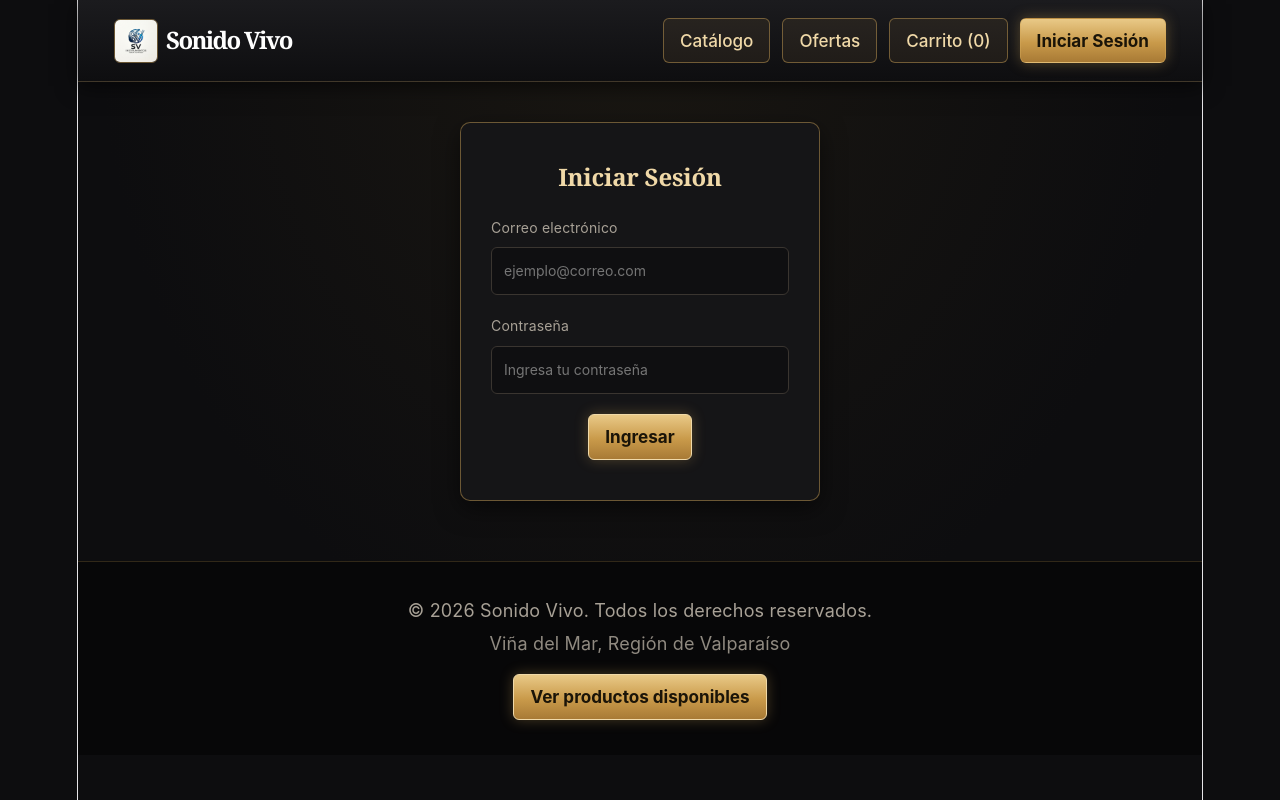
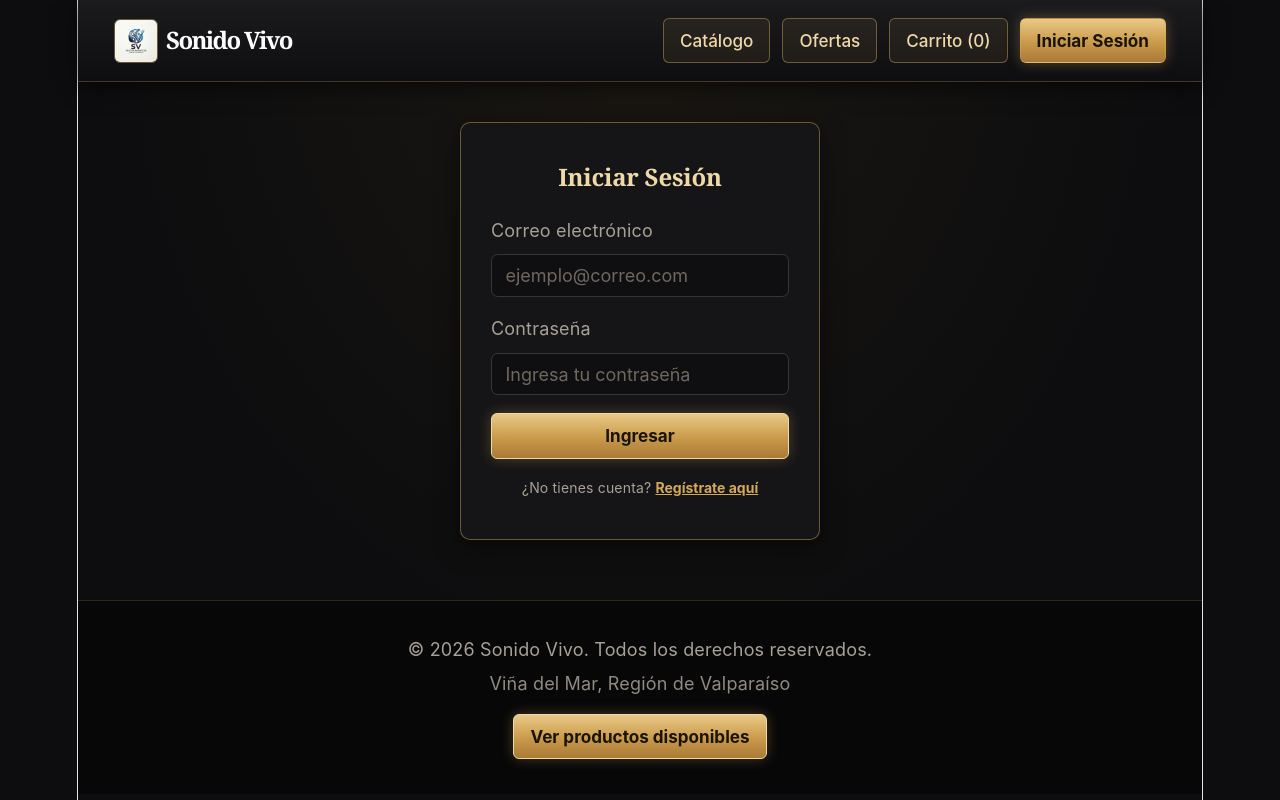
Before and after one commit to SAFD666/SonidoVivo, a React (Vite) app: page /login in a window 1280 px wide. Built offline with nearby package versions, Linux system fonts and the light colour scheme.

Commit message:
modificacion de login, ahora funcional. sin "mispedidos"

```diff
--- a/src/App.css
+++ b/src/App.css
@@ -929,6 +929,31 @@ footer.footer-sonido-vivo a {
   }
 }
 
+/* Página Login */
+.aviso-login {
+  color: var(--oro-claro);
+  font-size: 14px;
+  text-align: center;
+  margin-bottom: 15px;
+}
+
+.cambiar-modo-login {
+  text-align: center;
+  font-size: 14px;
+  color: var(--texto-suave);
+  margin-top: 18px;
+}
+
+.enlace-texto {
+  background: none;
+  border: none;
+  padding: 0;
+  color: var(--oro);
+  font-weight: bold;
+  text-decoration: underline;
+  cursor: pointer;
+}
+
 @media (max-width: 600px) {
   .header-sonido-vivo {
     flex-direction: column;
--- a/src/pages/Login.jsx
+++ b/src/pages/Login.jsx
@@ -1,40 +1,101 @@
-import React from 'react';
+import { useState } from 'react';
+import { useNavigate, useLocation } from 'react-router-dom';
 import PlantillaPublica from "../components/templates/PlantillaPublica";
+import CampoFormulario from "../components/molecules/CampoFormulario";
+import Boton from "../components/atoms/Boton";
+import { useTienda } from '../context/TiendaContext';
+
+const FORMULARIO_VACIO = { nombre: "", correo: "", password: "", confirmar: "" };
 
 function Login() {
+  const navigate = useNavigate();
+  const location = useLocation();
+  const { iniciarSesion, registrarUsuario } = useTienda();
+
+  const [modoRegistro, setModoRegistro] = useState(false);
+  const [datos, setDatos] = useState(FORMULARIO_VACIO);
+  const [errores, setErrores] = useState({});
+  const [mensajeError, setMensajeError] = useState("");
+
+  const destino = location.state?.desde || "/";
+
+  const cambiar = (e) => {
+    setDatos({ ...datos, [e.target.name]: e.target.value });
+  };
+
+  const cambiarModo = () => {
+    setModoRegistro(!modoRegistro);
+    setDatos(FORMULARIO_VACIO);
+    setErrores({});
+    setMensajeError("");
+  };
+
+  const validar = () => {
+    const nuevosErrores = {};
+    if (modoRegistro && datos.nombre.trim().length < 3) nuevosErrores.nombre = "Ingresa tu nombre completo.";
+    if (!/^\S+@\S+\.\S+$/.test(datos.correo)) nuevosErrores.correo = "Ingresa un correo válido.";
+    if (datos.password.length < 6) nuevosErrores.password = "La contraseña debe tener al menos 6 caracteres.";
+    if (modoRegistro && datos.password !== datos.confirmar) nuevosErrores.confirmar = "Las contraseñas no coinciden.";
+    setErrores(nuevosErrores);
+    return Object.keys(nuevosErrores).length === 0;
+  };
+
+  const enviar = (e) => {
+    e.preventDefault();
+    setMensajeError("");
+    if (!validar()) return;
+
+    const resultado = modoRegistro
+      ? registrarUsuario(datos.nombre.trim(), datos.correo.trim(), datos.password)
+      : iniciarSesion(datos.correo.trim(), datos.password);
+
+    if (resultado.exito) {
+      navigate(destino, { replace: true });
+    } else {
+      setMensajeError(resultado.mensaje);
+    }
+  };
+
   return (
     <PlantillaPublica>
+      <div className="Titulo">
+        <h2>{modoRegistro ? "Crear Cuenta" : "Iniciar Sesión"}</h2>
 
-    <div className="Titulo">
-      <h2>Iniciar Sesión</h2>
+        {location.state?.desde && (
+          <p className="aviso-login">Debes iniciar sesión para continuar.</p>
+        )}
 
-      <form>
-        <div className="Grupo-input">
-          <label>Correo electrónico</label>
+        {mensajeError && (
+          <div className="alert alert-danger py-2">{mensajeError}</div>
+        )}
 
-          <input
-            type="email"
-            id="Correo"
-            placeholder="ejemplo@correo.com"
+        <form onSubmit={enviar} noValidate>
+          {modoRegistro && (
+            <CampoFormulario label="Nombre completo" id="nombre" name="nombre" value={datos.nombre} onChange={cambiar} placeholder="Juan Pérez" error={errores.nombre} />
+          )}
+
+          <CampoFormulario label="Correo electrónico" id="correo" name="correo" type="email" value={datos.correo} onChange={cambiar} placeholder="ejemplo@correo.com" error={errores.correo} />
+
+          <CampoFormulario label="Contraseña" id="password" name="password" type="password" value={datos.password} onChange={cambiar} placeholder="Ingresa tu contraseña" error={errores.password} />
+
+          {modoRegistro && (
+            <CampoFormulario label="Confirmar contraseña" id="confirmar" name="confirmar" type="password" value={datos.confirmar} onChange={cambiar} placeholder="Repite tu contraseña" error={errores.confirmar} />
+          )}
+
+          <Boton
+            texto={modoRegistro ? "Registrarme" : "Ingresar"}
+            type="submit"
+            className="btn-sonido-vivo btn-ancho-total"
           />
-        </div>
+        </form>
 
-        <div className="Grupo-input">
-          <label htmlFor="password">Contraseña</label>
-
-          <input
-            type="password"
-            id="Contraseña"
-            placeholder="Ingresa tu contraseña"
-          />
-        </div>
-
-        <button type="button" className="btn-sonido-vivo">
-          Ingresar
-        </button>
-      </form>
-    </div>
-
+        <p className="cambiar-modo-login">
+          {modoRegistro ? "¿Ya tienes cuenta?" : "¿No tienes cuenta?"}{" "}
+          <button type="button" className="enlace-texto" onClick={cambiarModo}>
+            {modoRegistro ? "Inicia sesión" : "Regístrate aquí"}
+          </button>
+        </p>
+      </div>
     </PlantillaPublica>
   );
 }
```
